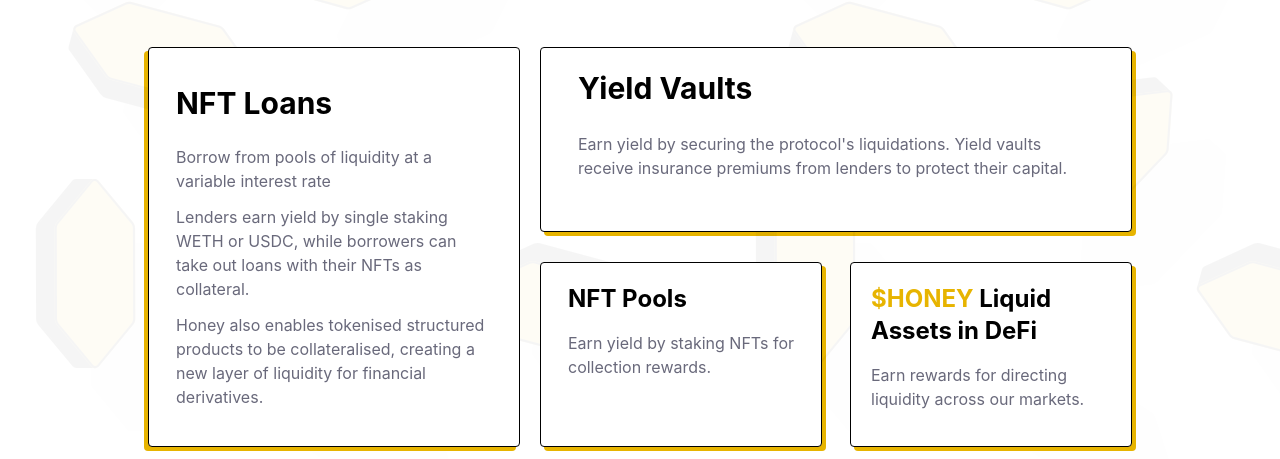
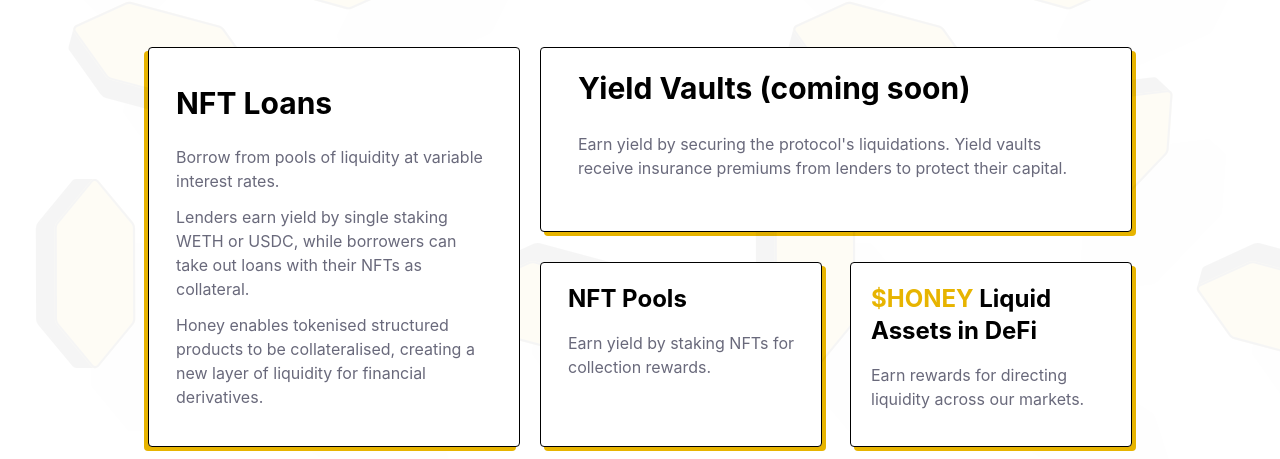
Before and after one commit to honey-protocol/landing-page, a Next.js app: page / in a window 1280 px wide. Shown: the part 225-684 px from the top of the page. Built offline with nearby package versions, Linux system fonts and the light colour scheme; a web font is replaced by a local one.

Commit message:
fix grammar / copy

```diff
--- a/components/About/About.tsx
+++ b/components/About/About.tsx
@@ -17,14 +17,14 @@ const About = () => {
               <h4 className="font-bold text-2xl md:text-3xl mb-6">NFT Loans</h4>
               <div>
                 <p className="text-md text-primary-paragraph">
-                  Borrow from pools of liquidity at a variable interest rate
+                  Borrow from pools of liquidity at variable interest rates.
                 </p>
                 <p className="text-md text-primary-paragraph mt-3">
                   Lenders earn yield by single staking WETH or USDC, while
                   borrowers can take out loans with their NFTs as collateral.
                 </p>
                 <p className="text-md text-primary-paragraph mt-3">
-                  Honey also enables tokenised structured products  to be collateralised, creating a new layer of liquidity for financial derivatives.
+                  Honey enables tokenised structured products  to be collateralised, creating a new layer of liquidity for financial derivatives.
 
                 </p>
               </div>
@@ -34,7 +34,7 @@ const About = () => {
             <div className="bg-primary mb-[30px] w-full flex flex-1 rounded">
               <div className="border border-black translate-x-[-4px] flex flex-col justify-start translate-y-[-4px] w-full rounded px-[37px] bg-white py-[22px]">
                 <h4 className="font-bold text-2xl md:text-3xl mb-[10px]">
-                  Yield Vaults
+                  Yield Vaults (coming soon)
 
 
                 </h4>
--- a/components/HeroSection/HeroSection.tsx
+++ b/components/HeroSection/HeroSection.tsx
@@ -11,11 +11,11 @@ const HeroSection = () => {
       <div className="flex">
         <div className="w-full relative  z-1">
           <h1 className="text-4xl lg:text-5xl text-center md:text-left mb-4 font-semibold max-w-[713px] w-full">
-            Lending and borrowing for NFTs
+            Lending and borrowing for NFTS
           </h1>
           <p className="text-lg text-primary-paragraph text-center md:text-left mb-7 md:mb-14 max-w-prose w-full">
-            Honey is empowering NFT collectors with simple financial tools to
-            participate in multichain DeFi.
+          Honey empowers people to monetise their most valuable assets
+          by connecting them to global markets
           </p>
           <div className="flex z-1 justify-center md:justify-start">
             <Button
```
